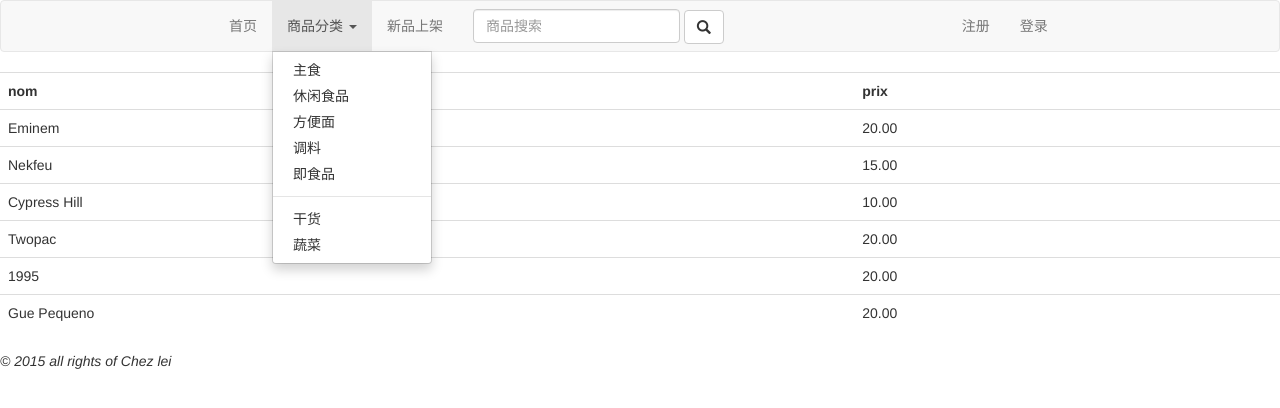
After one commit to lzZ00/projet, a CodeIgniter app: page /projet_marche/index.php/affiche_produit/type1Produit in a window 1280 px wide, after a click on "商品分类". The commit adds this page. Shown: the top 408 px of the page. Run offline with CodeIgniter, Linux system fonts and the light colour scheme; data comes from the database, SQL or seed files in the repository; some libraries are stand-ins or nearby versions.

Commit message:
产品分类页面header

```diff
--- a/application/config/database.php
+++ b/application/config/database.php
@@ -78,7 +78,7 @@
 	'hostname' => 'localhost',
 	'username' => 'root',
 	'password' => '',
-	'database' => 'zliao',
+	'database' => 'news',
 	'dbdriver' => 'mysqli',
 	'dbprefix' => '',
 	'pconnect' => FALSE,
--- a/application/config/routes.php
+++ b/application/config/routes.php
@@ -68,7 +68,7 @@
 
 $route['Affiche_Produit/createProduit'] = 'Affiche_Produit/createProduit';
 $route['Affiche_Produit/editProduit'] = 'Affiche_Produit/editProduit';
-$route['Affiche_Produit/testProduit'] = 'Affiche_Produit/testProduit';
+$route['Affiche_Produit/type1Produit'] = 'Affiche_Produit/type1Produit';
 $route['Affiche_Produit/(:any)'] = 'Affiche_Produit/view/$1';
 $route['Affiche_Produit'] = 'Affiche_Produit';
 
--- a/application/controllers/Affiche_Produit.php
+++ b/application/controllers/Affiche_Produit.php
@@ -64,12 +64,21 @@
         }
     }
 
-    function testProduit()
+    function type1Produit()
     {
-        $this->load->view('templates/header', $data);
-        $this->load->view('Affiche_Produit/test', $data);
-        $this->load->view('templates/footer');
-    }
+        $this->load->helper('form');
+        $this->load->library('form_validation');
+        $data['type'] = $this->Affiche_Produit_Model->get_Type1Produits();
+        //$this->form_validation->set_rules('title', 'Title', 'required');
+        //if (empty($data['produits'])) {
+        //   show_404();
+        //}
+            $data['title'] = 'Information de Client';
+            $this->load->view('templates/header', $data);
+            $this->load->view('Affiche_Produit/type1', $data);
+            $this->load->view('templates/footer');
+        }
+
 
     function editProduit()
     {
--- a/application/models/Affiche_Produit_Model.php
+++ b/application/models/Affiche_Produit_Model.php
@@ -48,8 +48,6 @@
    /*     $sql = "SELECT * FROM produits WHERE id = '.$id' ";
         $query = $this->db->query($sql);
         return $query->row_array();*/
-
-
     }
 
     public function supprimer_unProduits($id)
@@ -67,6 +65,7 @@
         $query = $this->db->get_where('produits', array('slug' => $slug));
         return $query->row_array();
     }
+
     public function updateProduit($id)
     {
         $this->load->helper('url');
@@ -79,4 +78,23 @@
         $this->db->where('id', $id);
         $this->db->update('produits', $data);
     }
+
+    public function get_Type1Produits()
+    {
+        /*$query = $this->db->simple_query('SELECT id,nom,prix,photo FROM produits WHERE id = '.$id.'');
+     /*   return $query->row_array();
+        /*
+        $this->db->select('id,nom,prix,photo,typeProduit_id');
+        $this->db->from('produits');
+        $this->db->where('typeProduit_id',$typeid);
+        $query=$this->db->get();
+        return $query->row_array();*/
+        /*     $sql = "SELECT * FROM produits WHERE id = '.$id' ";
+             $query = $this->db->query($sql);
+             return $query->row_array();*/
+        $sql = "SELECT * FROM produits WHERE typeProduit_id = ? ";
+        $query = $this->db->query($sql, array(1));
+        return $query->result_array();
+    }
+
 }
--- a/application/views/Affiche_Produit/create.php
+++ b/application/views/Affiche_Produit/create.php
@@ -74,8 +74,6 @@
         }
         //le nom de photo va changer à id_etu+$type
         move_uploaded_file($_FILES["upfile"]["tmp_name"],"assets/img/" . $nom);
-
-
         echo "</br>";
         ?>
         <td><img src="<?php echo base_url()?>assets/img/<?php echo $nom?>" width="50" alt="photo"/></td>
--- /dev/null
+++ b/application/views/Affiche_Produit/type1.php
@@ -0,0 +1,9 @@
+<table class="table table-hover">
+    <tr><th>nom</th><th>prix</th>
+    </tr>
+    <?php foreach ($type as $donnes): ?>
+        <tr>
+            <td><?php echo $donnes['nom']?> </td>
+            <td><?php echo $donnes['prix']?></td>
+    <?php endforeach;?>
+</table>
--- a/application/views/templates/header.php
+++ b/application/views/templates/header.php
@@ -37,15 +37,15 @@
                 <li class="dropdown">
                     <a href="#" class="dropdown-toggle" data-toggle="dropdown" role="button" aria-expanded="false">商品分类 <span class="caret"></span></a>
                     <ul class="dropdown-menu" role="menu">
-                        <li><a href="#">主食</a></li>
-                        <li><a href="#">休闲食品</a></li>
-                        <li><a href="#">方便面</a></li>
+                        <li><a href="<?php echo base_url('/index.php/Affiche_Produit/type1Produit') ?>">主食</a></li>
+                        <li><a href="<?php echo base_url('/index.php/Affiche_Produit/type1Produit') ?>">休闲食品</a></li>
+                        <li><a href="<?php echo base_url('/index.php/Affiche_Produit/type1Produit') ?>">方便面</a></li>
+                        <li class="<?php echo base_url('/index.php/Affiche_Produit/type1Produit') ?>"></li>
+                        <li><a href="<?php echo base_url('/index.php/Affiche_Produit/type1Produit') ?>">调料</a></li>
+                        <li><a href="<?php echo base_url('/index.php/Affiche_Produit/type1Produit') ?>">即食品</a></li>
                         <li class="divider"></li>
-                        <li><a href="#">调料</a></li>
-                        <li><a href="#">即食品</a></li>
-                        <li class="divider"></li>
-                        <li><a href="#">干货</a></li>
-                        <li><a href="#">蔬菜</a></li>
+                        <li><a href="<?php echo base_url('/index.php/Affiche_Produit/type1Produit') ?>">干货</a></li>
+                        <li><a href="<?php echo base_url('/index.php/Affiche_Produit/type1Produit') ?>">蔬菜</a></li>
                     </ul>
                 </li>
                 <li><a href="#">新品上架</a></li>
```
